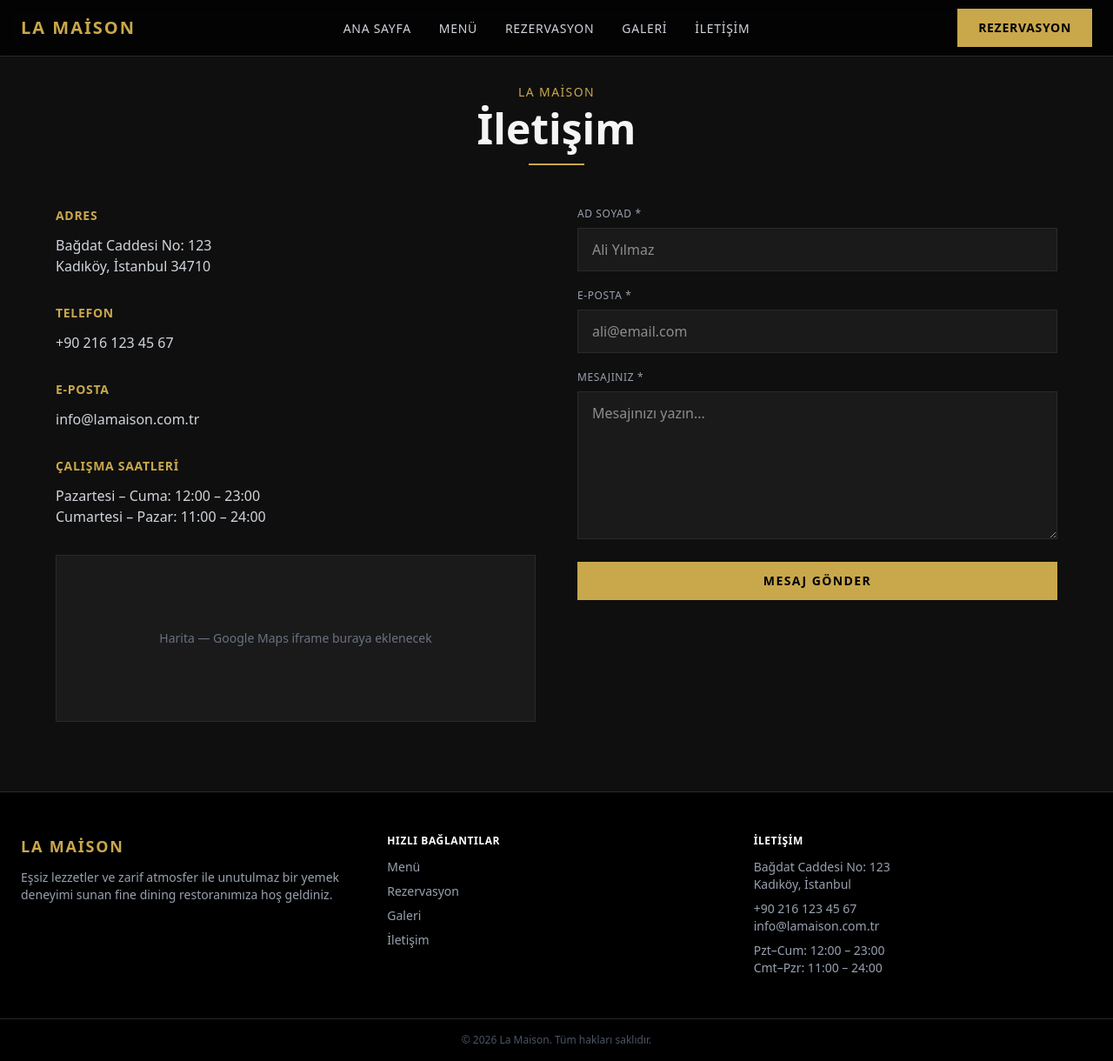
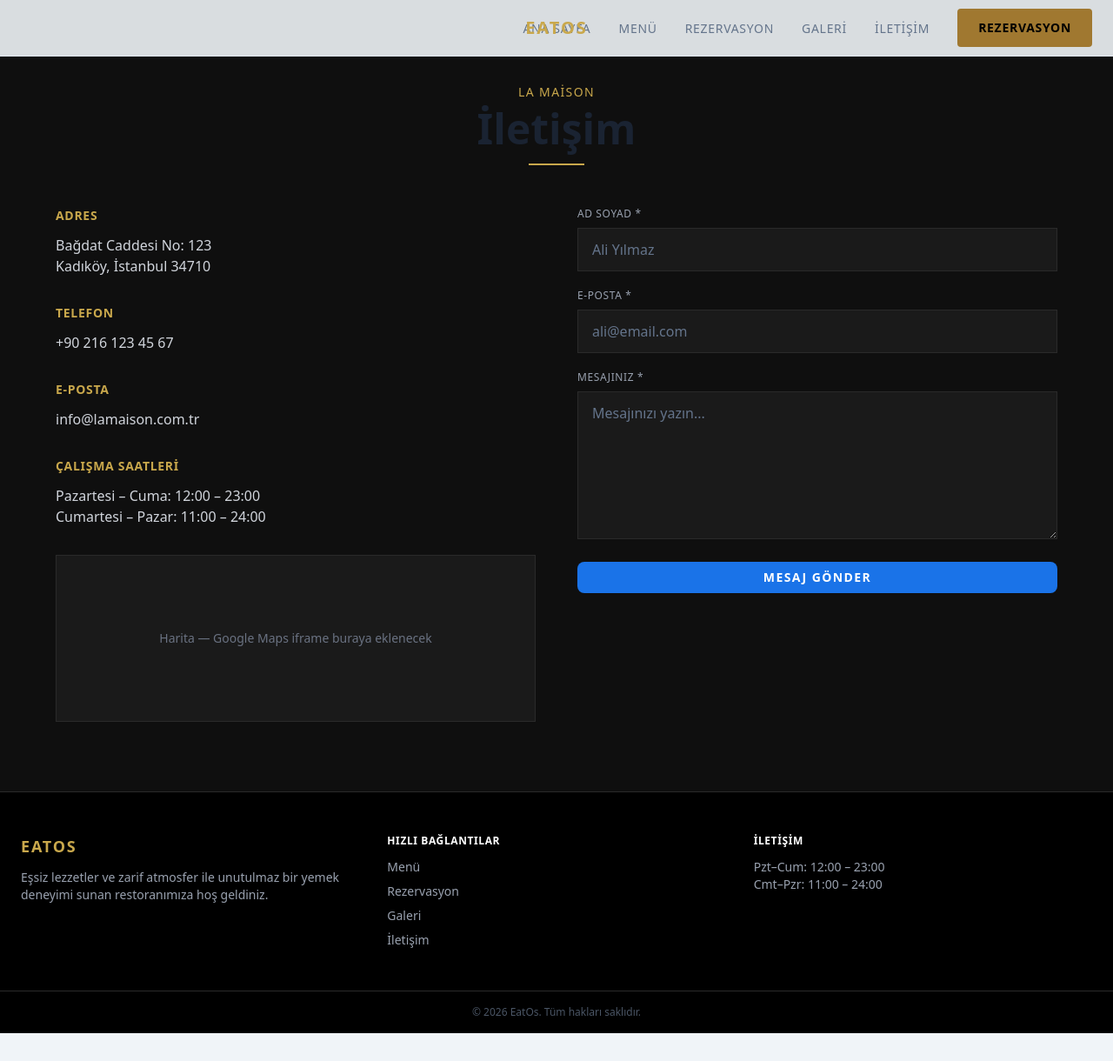
Before and after one commit to bahadironur35-boop/restoran-tema, a Next.js app: page /iletisim in a window 1280 px wide. Shown: the whole page at 87% size. After the commit the page ends 1188 px from the top, so only its background shows below. Built offline with nearby package versions, Linux system fonts and the light colour scheme.

Commit message:
feat: tema sistemi — dark/light mode, brand renk değişkenleri, ThemeProvider

```diff
--- a/app/globals.css
+++ b/app/globals.css
@@ -1,29 +1,126 @@
 @import "tailwindcss";
 
+/* ── Design Tokens ── */
 :root {
-  --gold: #C9A84C;
-  --gold-light: #E8C96A;
-  --dark: #0F0F0F;
-  --dark-card: #1A1A1A;
-  --dark-border: #2A2A2A;
+  --bg:         #F0F4F8;
+  --bg-card:    #FFFFFF;
+  --bg-input:   #FFFFFF;
+  --border:     #E2E8F0;
+  --text:       #1A2332;
+  --text-muted: #64748B;
+  --gold:       #A07830;
+  --gold-hover: #C9A84C;
+  --blue:       #1A73E8;
+  --blue-hover: #1557B0;
+  --blue-light: #EBF3FE;
 }
 
-body {
-  background-color: #0F0F0F;
-  color: #F5F5F5;
+/* ── Scrollbar ── */
+::-webkit-scrollbar { width: 4px; height: 4px; }
+::-webkit-scrollbar-track { background: transparent; }
+::-webkit-scrollbar-thumb { background: var(--border); border-radius: 4px; }
+::-webkit-scrollbar-thumb:hover { background: var(--text-muted); }
+* { scrollbar-width: thin; scrollbar-color: var(--border) transparent; }
+
+input, select, textarea { color: var(--text); }
+select option { background-color: var(--bg-card); color: var(--text); }
+::placeholder { color: var(--text-muted); opacity: 1; }
+
+body { background-color: var(--bg); color: var(--text); }
+
+/* ── Utility classes ── */
+.bg-card    { background-color: var(--bg-card); }
+.bg-surface { background-color: var(--bg); }
+.bg-inp     { background-color: var(--bg-input); }
+.text-th    { color: var(--text); }
+.text-mu    { color: var(--text-muted); }
+.text-go    { color: var(--gold); }
+
+/* ── Card ── */
+.card {
+  background-color: var(--bg-card);
+  border: 1px solid var(--border);
+  border-radius: 12px;
+  box-shadow: 0 1px 3px rgba(0,0,0,0.04), 0 1px 2px rgba(0,0,0,0.03);
 }
 
+/* ── Input ── */
+.input-field {
+  width: 100%;
+  background-color: var(--bg-input);
+  border: 1px solid var(--border);
+  border-radius: 8px;
+  padding: 0.5rem 0.75rem;
+  font-size: 0.875rem;
+  color: var(--text);
+  outline: none;
+  transition: border-color 0.15s;
+}
+.input-field:focus { border-color: var(--blue); box-shadow: 0 0 0 3px rgba(26,115,232,0.1); }
+
+/* ── Buttons ── */
 .btn-primary {
+  display: inline-flex;
+  align-items: center;
+  justify-content: center;
+  background-color: var(--blue);
+  color: #fff;
+  font-weight: 600;
+  font-size: 0.875rem;
+  padding: 0.5rem 1.25rem;
+  border-radius: 8px;
+  border: none;
+  cursor: pointer;
+  transition: background-color 0.15s, box-shadow 0.15s;
+}
+.btn-primary:hover  { background-color: var(--blue-hover); box-shadow: 0 4px 12px rgba(26,115,232,0.3); }
+.btn-primary:disabled { opacity: 0.5; cursor: not-allowed; }
+
+.btn-secondary {
+  display: inline-flex;
+  align-items: center;
+  justify-content: center;
+  background-color: var(--bg-card);
+  color: var(--text-muted);
+  font-weight: 500;
+  font-size: 0.875rem;
+  padding: 0.5rem 1.25rem;
+  border-radius: 8px;
+  border: 1px solid var(--border);
+  cursor: pointer;
+  transition: background-color 0.15s, color 0.15s;
+}
+.btn-secondary:hover { background-color: var(--bg); color: var(--text); }
+
+/* ── Status badges ── */
+.badge { display: inline-flex; align-items: center; padding: 0.2rem 0.65rem; border-radius: 999px; font-size: 0.72rem; font-weight: 600; }
+.badge-yellow  { background: #FEF9C3; color: #854D0E; }
+.badge-green   { background: #DCFCE7; color: #166534; }
+.badge-red     { background: #FEE2E2; color: #991B1B; }
+.badge-blue    { background: #DBEAFE; color: #1E40AF; }
+
+/* ── Table ── */
+.data-table { width: 100%; font-size: 0.875rem; }
+.data-table thead tr { border-bottom: 1px solid var(--border); }
+.data-table thead th { text-align: left; padding: 0.75rem 1rem; color: var(--text-muted); font-size: 0.75rem; font-weight: 600; text-transform: uppercase; letter-spacing: 0.05em; }
+.data-table tbody tr { border-bottom: 1px solid var(--border); transition: background-color 0.1s; }
+.data-table tbody tr:last-child { border-bottom: none; }
+.data-table tbody tr:hover { background-color: var(--bg); }
+.data-table tbody td { padding: 0.875rem 1rem; color: var(--text); vertical-align: middle; }
+
+/* ── Sidebar nav hover ── */
+.nav-item:hover { background-color: rgba(255,255,255,0.06); }
+
+/* ── Gold button (public site) ── */
+.btn-gold {
   display: inline-block;
-  background-color: #C9A84C;
+  background-color: var(--gold);
   color: #000;
   font-weight: 600;
   padding: 0.75rem 1.5rem;
+  border-radius: 4px;
   transition: background-color 0.2s;
   cursor: pointer;
   border: none;
 }
-
-.btn-primary:hover {
-  background-color: #E8C96A;
-}
+.btn-gold:hover { background-color: var(--gold-hover); }
--- a/app/layout.tsx
+++ b/app/layout.tsx
@@ -1,21 +1,55 @@
 import type { Metadata } from "next";
 import "./globals.css";
 
+const SITE_URL = "https://restoran-tema.vercel.app";
+const SITE_NAME = "EatOs";
+
 export const metadata: Metadata = {
-  title: "La Maison — Fine Dining Restaurant",
-  description: "Eşsiz lezzetler ve zarif atmosfer ile unutulmaz bir yemek deneyimi.",
+  metadataBase: new URL(SITE_URL),
+  title: {
+    default: `${SITE_NAME} — Fine Dining Restaurant İstanbul`,
+    template: `%s | ${SITE_NAME}`,
+  },
+  description: "İstanbul'un kalbinde eşsiz lezzetler ve zarif atmosfer. Michelin yıldızlı şef kadrosu, özenle seçilmiş şarap listesi. Online rezervasyon yapın.",
+  keywords: ["restoran istanbul", "fine dining istanbul", "rezervasyon", "türk mutfağı", "lüks restoran"],
+  authors: [{ name: SITE_NAME }],
+  creator: SITE_NAME,
+  openGraph: {
+    type: "website",
+    locale: "tr_TR",
+    url: SITE_URL,
+    siteName: SITE_NAME,
+    title: `${SITE_NAME} — Fine Dining Restaurant İstanbul`,
+    description: "İstanbul'un kalbinde eşsiz lezzetler ve zarif atmosfer. Online rezervasyon yapın.",
+    images: [
+      {
+        url: "https://images.unsplash.com/photo-1414235077428-338989a2e8c0?w=1200&q=80",
+        width: 1200,
+        height: 630,
+        alt: `${SITE_NAME} Restaurant`,
+      },
+    ],
+  },
+  twitter: {
+    card: "summary_large_image",
+    title: `${SITE_NAME} — Fine Dining Restaurant İstanbul`,
+    description: "İstanbul'un kalbinde eşsiz lezzetler ve zarif atmosfer.",
+    images: ["https://images.unsplash.com/photo-1414235077428-338989a2e8c0?w=1200&q=80"],
+  },
+  robots: {
+    index: true,
+    follow: true,
+    googleBot: { index: true, follow: true },
+  },
+  alternates: {
+    canonical: SITE_URL,
+  },
 };
 
-export default function RootLayout({
-  children,
-}: {
-  children: React.ReactNode;
-}) {
+export default function RootLayout({ children }: { children: React.ReactNode }) {
   return (
     <html lang="tr" className="h-full">
-      <body className="min-h-full flex flex-col bg-[#0F0F0F] text-white">
-        {children}
-      </body>
+      <body className="min-h-full flex flex-col">{children}</body>
     </html>
   );
 }
--- a/components/Footer.tsx
+++ b/components/Footer.tsx
@@ -1,35 +1,52 @@
 import Link from "next/link";
 
-export default function Footer() {
+type Props = {
+  restaurantName?: string;
+  address?: string;
+  phone?: string;
+  email?: string;
+  weekdayHours?: string;
+  weekendHours?: string;
+  brandColor?: string;
+};
+
+export default function Footer({
+  restaurantName = "EatOs",
+  address = "",
+  phone = "",
+  email = "",
+  weekdayHours = "12:00 – 23:00",
+  weekendHours = "11:00 – 24:00",
+  brandColor = "#C9A84C",
+}: Props) {
   return (
     <footer className="bg-black border-t border-[#2A2A2A] text-gray-400 text-sm">
       <div className="max-w-7xl mx-auto px-6 py-12 grid grid-cols-1 md:grid-cols-3 gap-8">
         <div>
-          <h3 className="text-[#C9A84C] text-lg font-bold tracking-widest uppercase mb-3">La Maison</h3>
-          <p>Eşsiz lezzetler ve zarif atmosfer ile unutulmaz bir yemek deneyimi sunan fine dining restoranımıza hoş geldiniz.</p>
+          <h3 className="text-lg font-bold tracking-widest uppercase mb-3" style={{ color: brandColor }}>{restaurantName}</h3>
+          <p>Eşsiz lezzetler ve zarif atmosfer ile unutulmaz bir yemek deneyimi sunan restoranımıza hoş geldiniz.</p>
         </div>
         <div>
           <h4 className="text-white font-semibold mb-3 uppercase tracking-wider text-xs">Hızlı Bağlantılar</h4>
           <ul className="space-y-2">
             {[["Menü", "/menu"], ["Rezervasyon", "/rezervasyon"], ["Galeri", "/galeri"], ["İletişim", "/iletisim"]].map(([label, href]) => (
               <li key={href}>
-                <Link href={href} className="hover:text-[#C9A84C] transition-colors">{label}</Link>
+                <Link href={href} className="transition-colors hover:opacity-80" style={{ color: "inherit" }}>{label}</Link>
               </li>
             ))}
           </ul>
         </div>
         <div>
           <h4 className="text-white font-semibold mb-3 uppercase tracking-wider text-xs">İletişim</h4>
-          <p>Bağdat Caddesi No: 123</p>
-          <p>Kadıköy, İstanbul</p>
-          <p className="mt-2">+90 216 123 45 67</p>
-          <p>info@lamaison.com.tr</p>
-          <p className="mt-2">Pzt–Cum: 12:00 – 23:00</p>
-          <p>Cmt–Pzr: 11:00 – 24:00</p>
+          {address && <p>{address}</p>}
+          {phone   && <p className="mt-2">{phone}</p>}
+          {email   && <p>{email}</p>}
+          <p className="mt-2">Pzt–Cum: {weekdayHours}</p>
+          <p>Cmt–Pzr: {weekendHours}</p>
         </div>
       </div>
       <div className="border-t border-[#2A2A2A] text-center py-4 text-xs text-gray-600">
-        © {new Date().getFullYear()} La Maison. Tüm hakları saklıdır.
+        © {new Date().getFullYear()} {restaurantName}. Tüm hakları saklıdır.
       </div>
     </footer>
   );
--- a/components/Navbar.tsx
+++ b/components/Navbar.tsx
@@ -1,6 +1,7 @@
 "use client";
 import { useState } from "react";
 import Link from "next/link";
+import Image from "next/image";
 
 const links = [
   { href: "/", label: "Ana Sayfa" },
@@ -10,55 +11,54 @@ const links = [
   { href: "/iletisim", label: "İletişim" },
 ];
 
-export default function Navbar() {
+type Props = {
+  restaurantName?: string;
+  logoUrl?: string;
+  logoPozisyon?: string;
+  brandColor?: string;
+};
+
+export default function Navbar({ restaurantName = "EatOs", logoUrl, logoPozisyon = "orta", brandColor = "#C9A84C" }: Props) {
   const [open, setOpen] = useState(false);
 
+  const Logo = () => logoUrl ? (
+    <Image src={logoUrl} alt={restaurantName} width={120} height={40} className="h-9 w-auto object-contain" />
+  ) : (
+    <span className="text-xl font-bold tracking-widest uppercase" style={{ color: brandColor }}>{restaurantName}</span>
+  );
+
   return (
-    <header className="fixed top-0 w-full z-50 bg-black/80 backdrop-blur-sm border-b border-[#2A2A2A]">
+    <header className="fixed top-0 w-full z-50 bg-[var(--bg)]/90 backdrop-blur-sm border-b border-[var(--border)]">
       <nav className="max-w-7xl mx-auto px-6 h-16 flex items-center justify-between">
-        <Link href="/" className="text-xl font-bold tracking-widest text-[#C9A84C] uppercase">
-          La Maison
+        <Link href="/" className={logoPozisyon === "orta" ? "absolute left-1/2 -translate-x-1/2" : ""}>
+          <Logo />
         </Link>
 
-        {/* Desktop */}
-        <ul className="hidden md:flex gap-8">
+        <ul className="hidden md:flex gap-8 ml-auto">
           {links.map((l) => (
             <li key={l.href}>
-              <Link
-                href={l.href}
-                className="text-sm tracking-wider text-gray-300 hover:text-[#C9A84C] transition-colors uppercase"
-              >
+              <Link href={l.href} className="text-sm tracking-wider text-[var(--text-muted)] hover:text-[var(--gold)] transition-colors uppercase">
                 {l.label}
               </Link>
             </li>
           ))}
         </ul>
 
-        <Link href="/rezervasyon" className="hidden md:block btn-primary text-sm tracking-wider uppercase">
+        <Link href="/rezervasyon" className="hidden md:inline-block btn-gold text-sm tracking-wider uppercase ml-8">
           Rezervasyon
         </Link>
 
-        {/* Mobile toggle */}
-        <button
-          className="md:hidden text-white"
-          onClick={() => setOpen(!open)}
-          aria-label="Menüyü aç/kapat"
-        >
-          <span className="block w-6 h-0.5 bg-white mb-1" />
-          <span className="block w-6 h-0.5 bg-white mb-1" />
-          <span className="block w-6 h-0.5 bg-white" />
+        <button className="md:hidden text-[var(--text)] ml-auto" onClick={() => setOpen(!open)} aria-label="Menüyü aç/kapat">
+          <span className="block w-6 h-0.5 bg-current mb-1" />
+          <span className="block w-6 h-0.5 bg-current mb-1" />
+          <span className="block w-6 h-0.5 bg-current" />
         </button>
       </nav>
 
       {open && (
-        <div className="md:hidden bg-black border-t border-[#2A2A2A] px-6 py-4 flex flex-col gap-4">
+        <div className="md:hidden bg-[var(--bg-card)] border-t border-[var(--border)] px-6 py-4 flex flex-col gap-4">
           {links.map((l) => (
-            <Link
-              key={l.href}
-              href={l.href}
-              className="text-gray-300 hover:text-[#C9A84C] uppercase text-sm tracking-wider"
-              onClick={() => setOpen(false)}
-            >
+            <Link key={l.href} href={l.href} className="text-[var(--text-muted)] hover:text-[var(--gold)] uppercase text-sm tracking-wider" onClick={() => setOpen(false)}>
               {l.label}
             </Link>
           ))}
```
Also changed, not shown: components/ThemeProvider.tsx (added, +10 -0 lines), components/ThemeToggle.tsx (added, +24 -0 lines), proxy.ts (added, +18 -0 lines).
